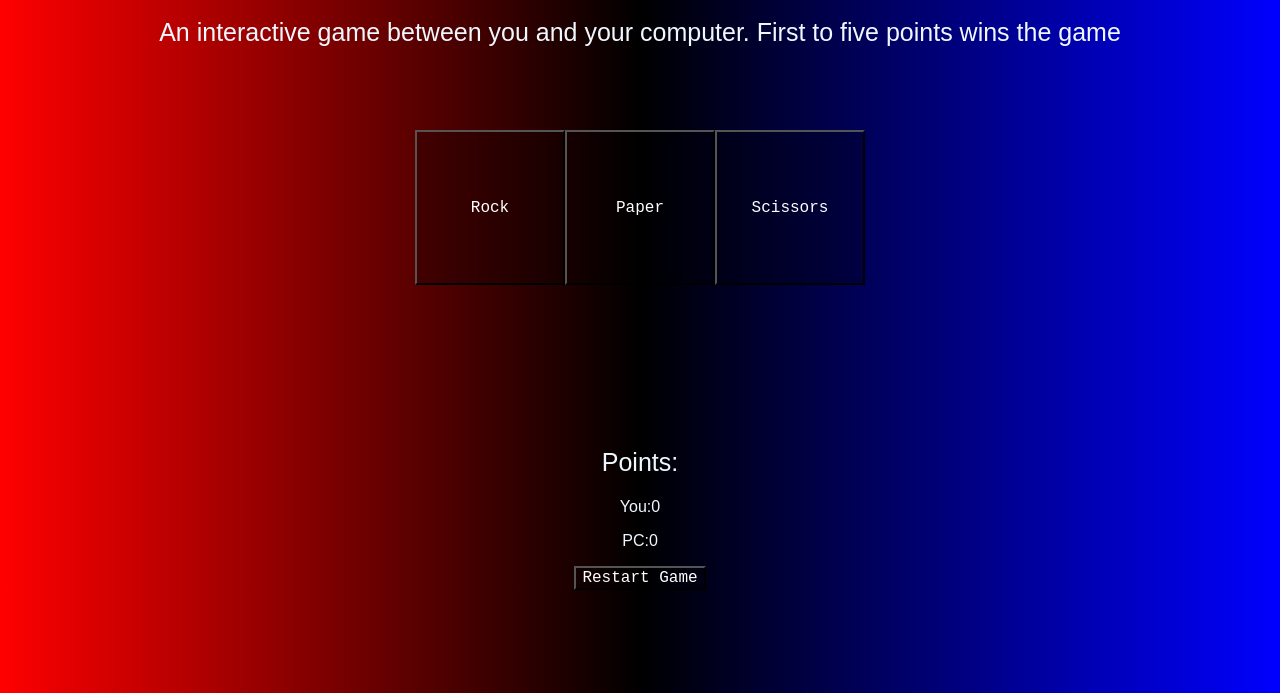
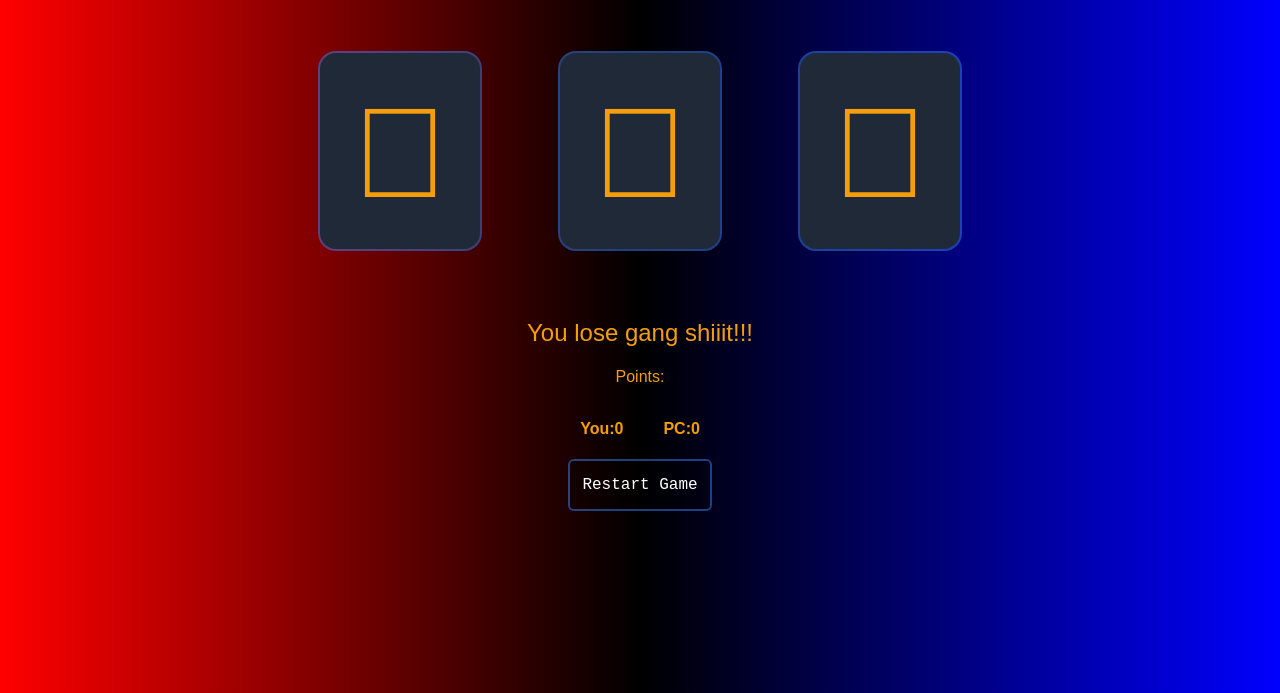
Before and after one commit to Safwan310/rock-paper-scissor-odin, a plain HTML site: page rock-paper-scissor.html in a window 1280 px wide. Shown: the part 107-800 px from the top of the page. Drawn offline with nearby package versions, Linux system fonts and the light colour scheme.

Commit message:
Changed the entire look of this game with Tailwind CSS

```diff
--- a/rock-paper-scissor.html
+++ b/rock-paper-scissor.html
@@ -5,21 +5,25 @@
     <meta name="viewport" content="width=device-width, initial-scale=1.0">
     <title>Rock Paper Scissors</title>
     <link rel = "stylesheet" href = "styles.css">
+    <link href="https://unpkg.com/tailwindcss@^2/dist/tailwind.min.css" rel="stylesheet">
+    <script src="https://kit.fontawesome.com/1db6d2eb41.js" crossorigin="anonymous"></script>
 </head>
-<body>
-    <h1>Rock Paper Scissors</h1>
-    <h2>An interactive game between you and your computer. First to five points wins the game</h2>
-    <div class = "playbuttons">
-        <button id = "play">Rock</button>
-        <button id = "play">Paper</button>
-        <button id = "play">Scissors</button>
+<body class = "bg-black">
+    <h1 class = "p-2 md:p-5 text-center text-3xl text-yellow-300">Rock Paper Scissors</h1>
+    <h2 class = "text-center text-yellow-500">An interactive game between you and your computer. First to five points wins the game</h2>
+    <div class = "p-0 md:p-5 flex flex-col items-center md:flex-row justify-center">
+        <div class = "flex p-3 md:p-10"><button class = "p-8 text-yellow-500 text-5xl md:text-9xl bg-gray-800 rounded-2xl ring-2 focus:ring-yellow-700"><i class="far fa-hand-rock"></i></button></div>
+        <div class = "flex p-3 md:p-10"><button class = "p-8 text-yellow-500 text-5xl md:text-9xl bg-gray-800 rounded-2xl ring-2 focus:ring-yellow-700"><i class="far fa-hand-paper"></i></button></div>
+        <div class = "flex p-3 md:p-10"><button class = "p-8 text-yellow-500 text-5xl md:text-9xl bg-gray-800 rounded-2xl ring-2 focus:ring-yellow-700"><i class="far fa-hand-scissors"></i></button></div>
     </div>
-    <p id = "announcer"></p>
-    <div class = "scoreboard">
-        <h2 class = "points">Points:</h2>
-        <p id="youscore">You:0 </p>
-        <p id="pcscore">PC:0 </p>
-        <button id = 'reset'>Restart Game</button>
+    <p class = "p-2 text-center text-yellow-500 text-2xl">You lose gang shiiit!!!</p>
+    <div class = "grid justify-center">
+        <h2 class = "p-2 text-yellow-500 text-center">Points:</h2>
+        <div class = "flex flex-row justify-center items-center">
+            <p id="youscore" class="text-yellow-500 px-5 py-3 md:p-5"><b>You:0</b></p>
+            <p id="pcscore" class = "text-yellow-500 px-5 py-3 md:p-5"><b>PC:0</b></p>
+        </div>
+        <button id = 'reset' class = "p-3 text-yellow-500 bg-gray-800 rounded ring-2 focus:ring-yellow-700">Restart Game</button>
     </div>
 
     <script src ="script.js"></script>
```
